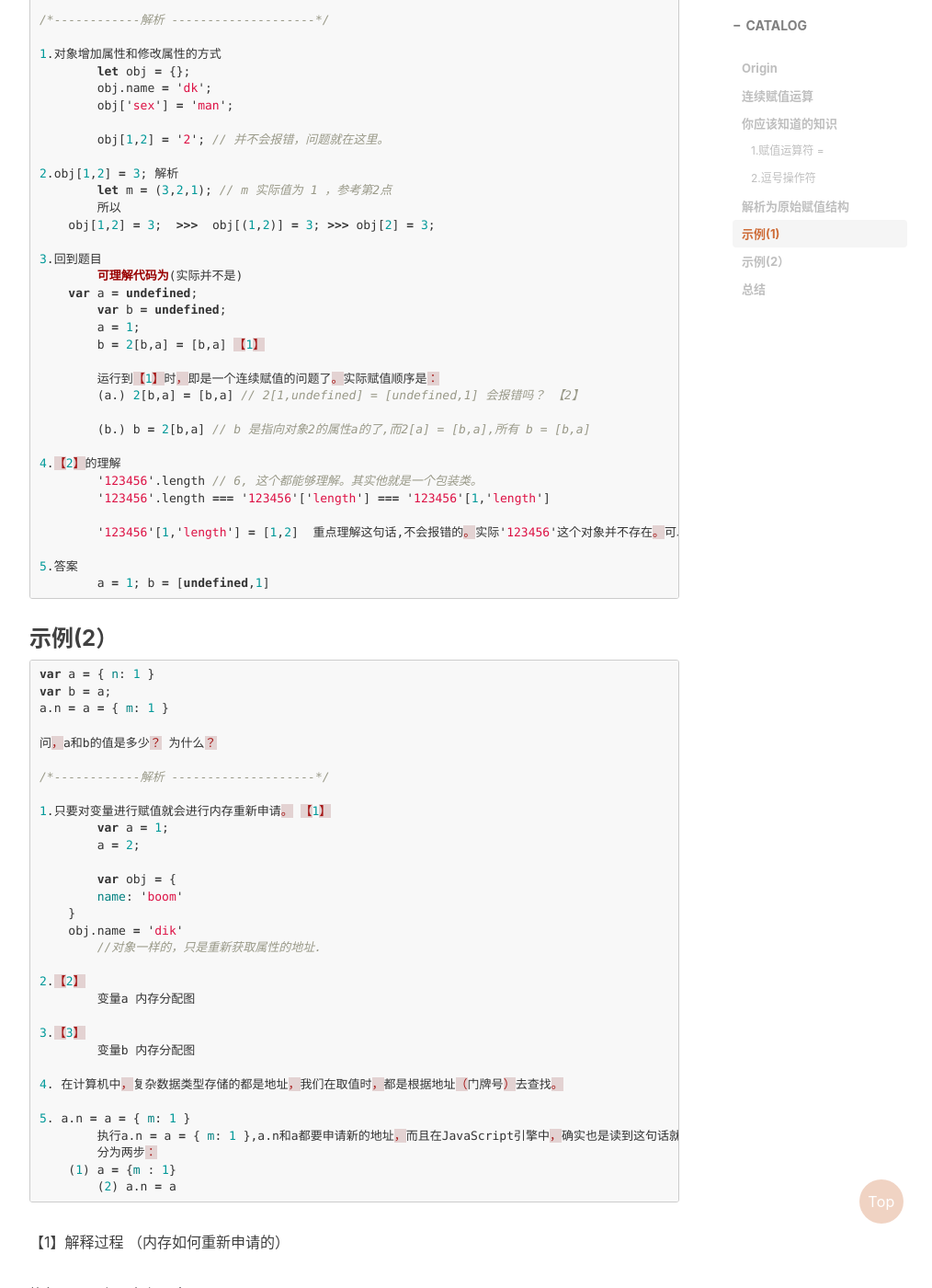
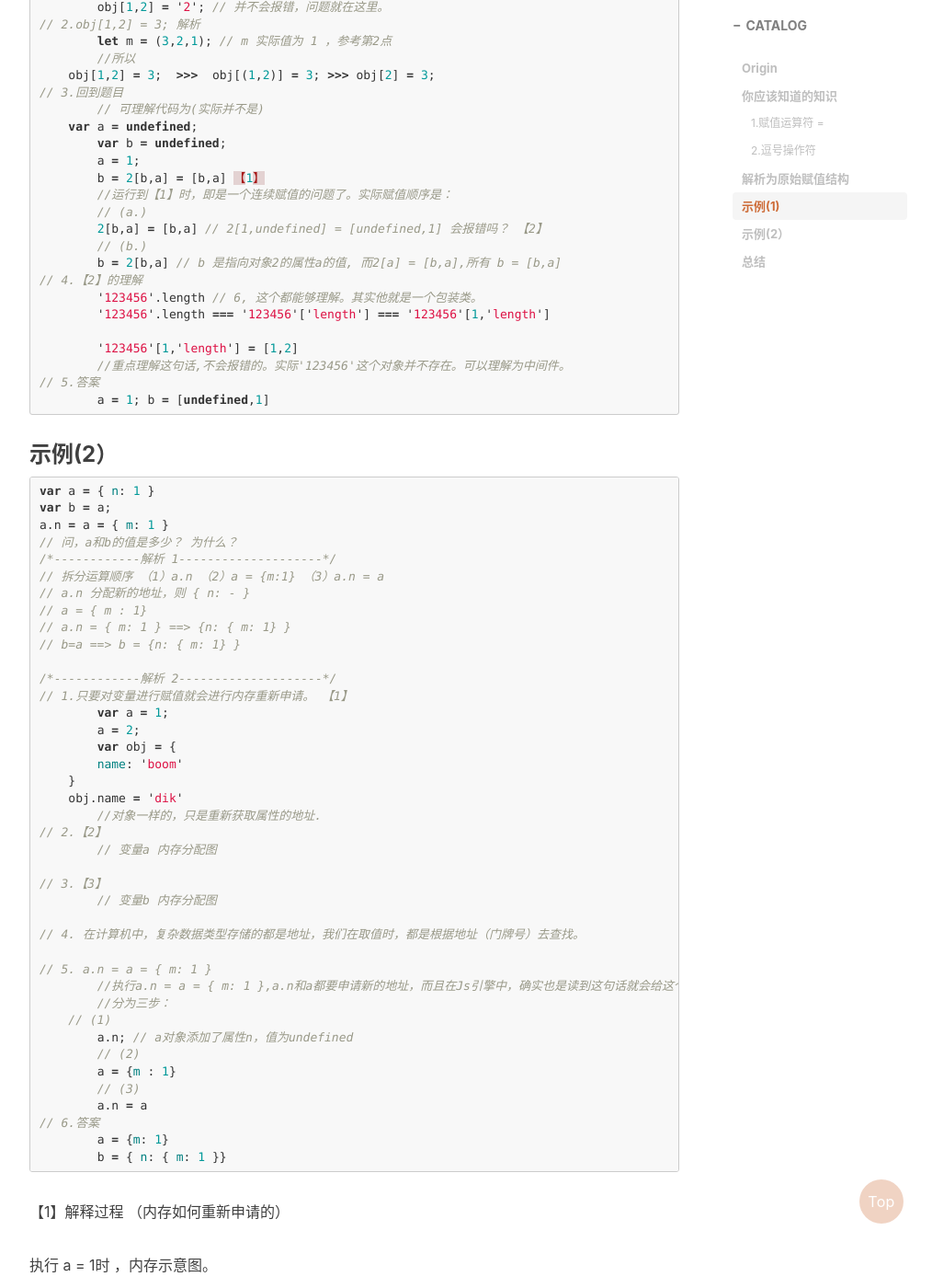
Before and after one commit to KAngJoin/KAngJoin.github.io, a Jekyll site: the page built from _posts/2020-03-03-Javascript-连续赋值.md, in a window 1280 px wide and 1400 px high, scrolled down 1666 px. Shown: the whole window at 92% size, without its empty margins (233-1247 px from the left). Built offline with Jekyll 4.4.1, drawn with Linux system fonts in a browser that asks for light colours; nearby versions of some CDN libraries; comment, search, counter and statistics services are not loaded; some of the changed text lies outside the part shown.

Commit message:
连续赋值

````diff
--- a/_posts/2020-03-03-Javascript-连续赋值.md
+++ b/_posts/2020-03-03-Javascript-连续赋值.md
@@ -10,18 +10,14 @@ tags:
     - Javascript
 ---
 
-# Origin
+## Origin
 
 ```javascript
 var b = a = 3;
-console.log(a,b);
+console.log(a,b);  // a = ? , b = ?
 ```
 
-
-
-# 连续赋值运算
-
-### 你应该知道的知识
+## 你应该知道的知识
 
 ##### 1.赋值运算符 `=`
 
@@ -63,42 +59,35 @@ console.log(typeof n === "undefined");//false
 ```javascript
 var a = 1;
 var b = 2[a, b] = [b, a];
-
-问，a和b的值是多少？ 为什么？
-
+// 问，a和b的值是多少？ 为什么？
 /*------------解析 --------------------*/
-
-1.对象增加属性和修改属性的方式
+// 1.对象增加属性和修改属性的方式
 	let obj = {};
 	obj.name = 'dk';
 	obj['sex'] = 'man';
-
 	obj[1,2] = '2'; // 并不会报错，问题就在这里。
-
-2.obj[1,2] = 3; 解析
+// 2.obj[1,2] = 3; 解析
 	let m = (3,2,1); // m 实际值为 1 ，参考第2点
-	所以
+	//所以
     obj[1,2] = 3;  >>>  obj[(1,2)] = 3; >>> obj[2] = 3;
-
-3.回到题目
-	可理解代码为(实际并不是)
+// 3.回到题目
+	// 可理解代码为(实际并不是)
     var a = undefined;
 	var b = undefined;
 	a = 1;
 	b = 2[b,a] = [b,a] 【1】
-
-	运行到【1】时，即是一个连续赋值的问题了。实际赋值顺序是：
-	(a.) 2[b,a] = [b,a] // 2[1,undefined] = [undefined,1] 会报错吗？ 【2】
-
-	(b.) b = 2[b,a] // b 是指向对象2的属性a的了,而2[a] = [b,a],所有 b = [b,a]
-
-4.【2】的理解
+	//运行到【1】时，即是一个连续赋值的问题了。实际赋值顺序是：
+	// (a.)
+	2[b,a] = [b,a] // 2[1,undefined] = [undefined,1] 会报错吗？ 【2】
+	// (b.)
+	b = 2[b,a] // b 是指向对象2的属性a的值, 而2[a] = [b,a],所有 b = [b,a]
+// 4.【2】的理解
 	'123456'.length // 6, 这个都能够理解。其实他就是一个包装类。
 	'123456'.length === '123456'['length'] === '123456'[1,'length']
 
-	'123456'[1,'length'] = [1,2]  重点理解这句话,不会报错的。实际'123456'这个对象并不存在。可以理解为中间件。
-
-5.答案
+	'123456'[1,'length'] = [1,2]
+	//重点理解这句话,不会报错的。实际'123456'这个对象并不存在。可以理解为中间件。
+// 5.答案
 	a = 1; b = [undefined,1]
 ```
 
@@ -108,34 +97,43 @@ var b = 2[a, b] = [b, a];
 var a = { n: 1 }
 var b = a;
 a.n = a = { m: 1 }
+// 问，a和b的值是多少？ 为什么？
+/*------------解析 1--------------------*/
+// 拆分运算顺序 （1）a.n （2）a = {m:1} （3）a.n = a
+//	a.n 分配新的地址，则  { n: - }
+// a = { m : 1}
+// a.n = { m: 1 } ==> {n: { m: 1} }
+// b=a ==> b = {n: { m: 1} }
 
-问，a和b的值是多少？ 为什么？
-
-/*------------解析 --------------------*/
-
-1.只要对变量进行赋值就会进行内存重新申请。 【1】
+/*------------解析 2--------------------*/
+// 1.只要对变量进行赋值就会进行内存重新申请。 【1】
 	var a = 1;
 	a = 2;
-
 	var obj = {
         name: 'boom'
     }
     obj.name = 'dik'
 	//对象一样的，只是重新获取属性的地址.
+// 2.【2】
+	// 变量a 内存分配图
 
-2.【2】
-	变量a 内存分配图
+// 3.【3】
+	// 变量b 内存分配图
 
-3.【3】
-	变量b 内存分配图
+// 4. 在计算机中，复杂数据类型存储的都是地址，我们在取值时，都是根据地址（门牌号）去查找。
 
-4. 在计算机中，复杂数据类型存储的都是地址，我们在取值时，都是根据地址（门牌号）去查找。
-
-5. a.n = a = { m: 1 }
-	执行a.n = a = { m: 1 },a.n和a都要申请新的地址，而且在JavaScript引擎中，确实也是读到这句话就会给这个值进行内存分配。【4】
-	分为两步：
-    (1) a = {m : 1}
-	(2) a.n = a
+// 5. a.n = a = { m: 1 }
+	//执行a.n = a = { m: 1 },a.n和a都要申请新的地址，而且在Js引擎中，确实也是读到这句话就会给这个值进行内存分配。【4】
+	//分为三步：
+    // (1)
+	a.n; // a对象添加了属性n，值为undefined
+	// (2)
+	a = {m : 1}
+	// (3)
+	a.n = a
+// 6.答案
+	a = {m: 1}
+	b = { n: { m: 1 }}
 ```
 
 【1】解释过程 （内存如何重新申请的）
````
